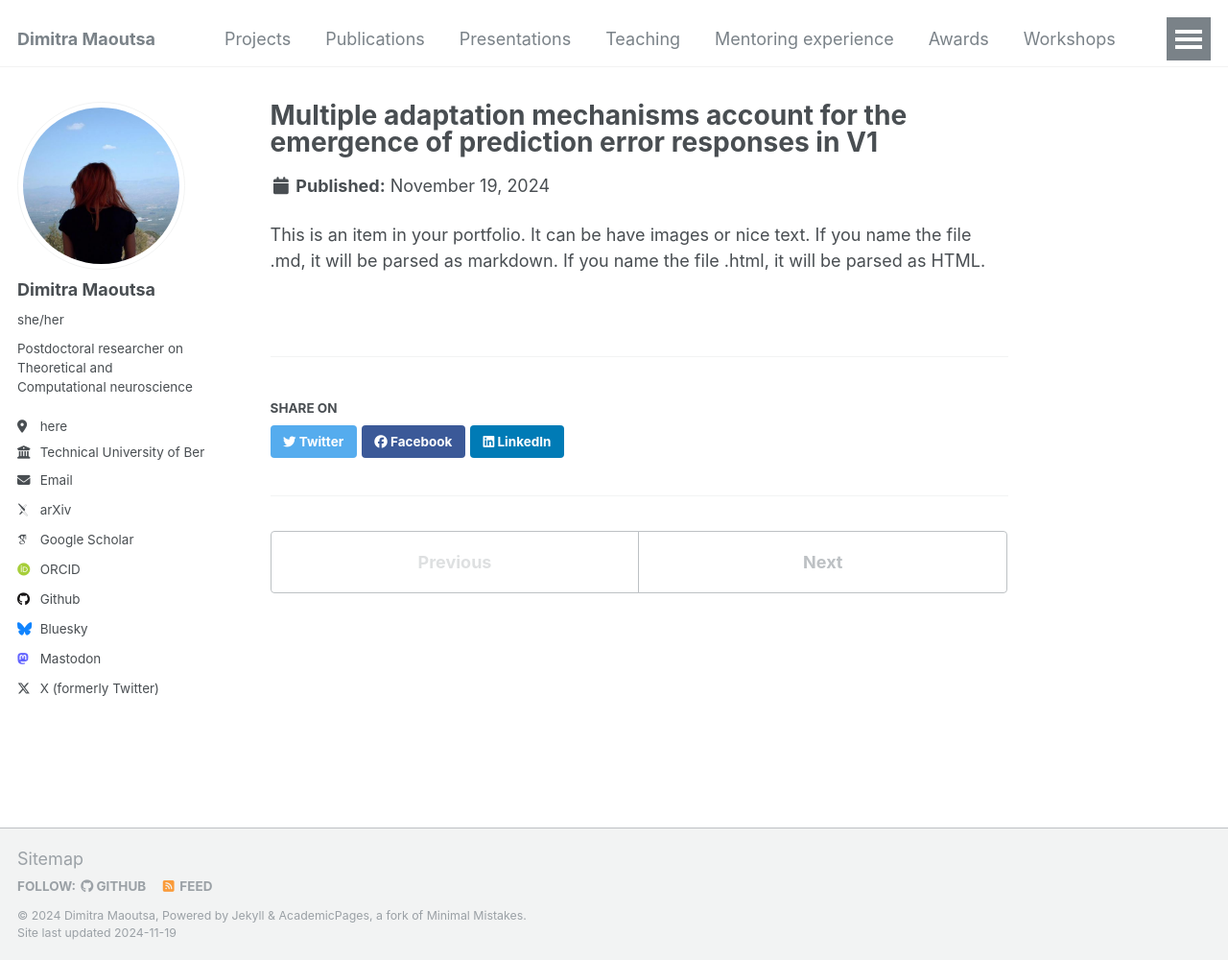
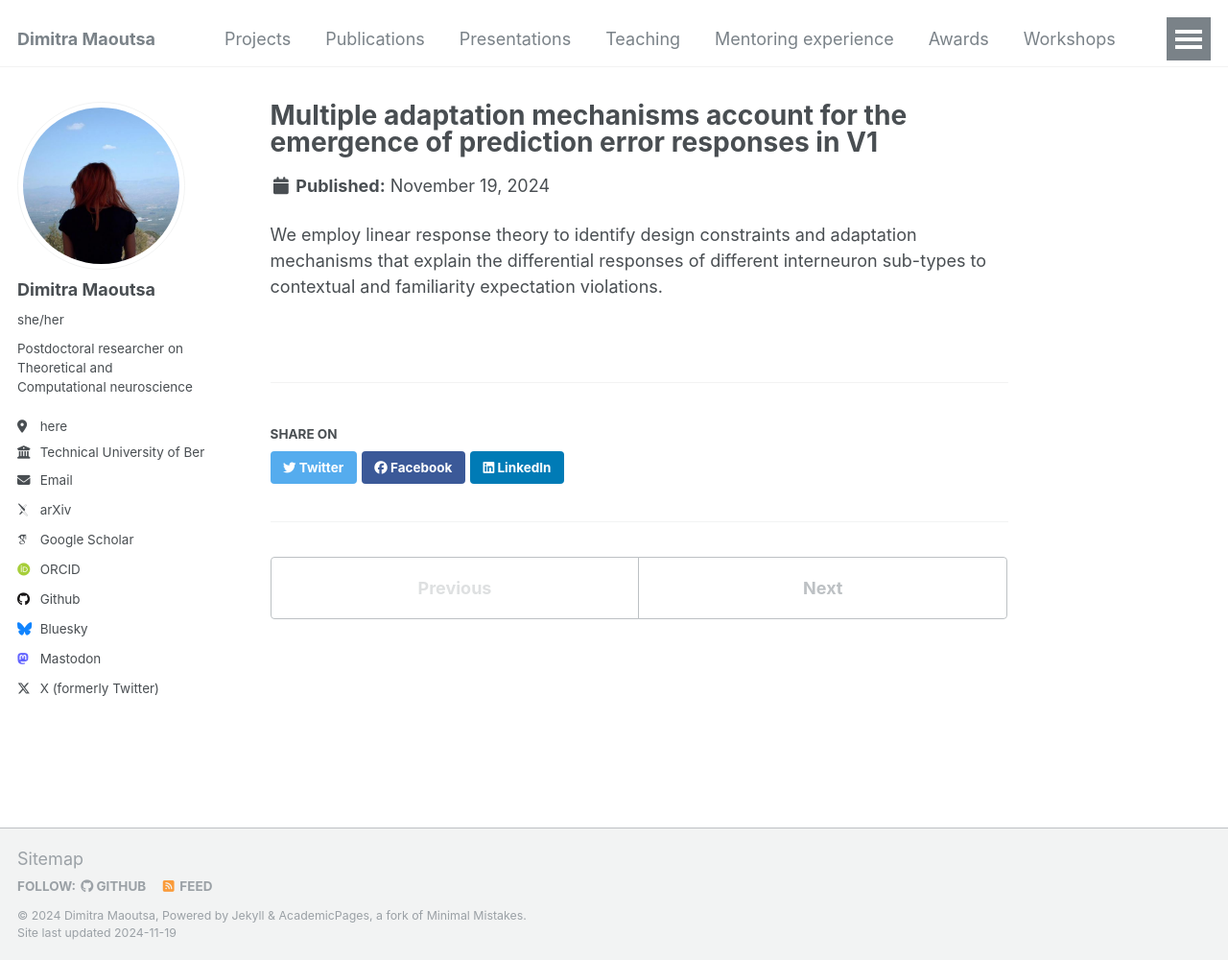
Before and after one commit to dimitra-maoutsa/dimitra-maoutsa.github.io, a Jekyll site: the page built from _portfolio/portfolio-1.md, in a window 1280 px wide and 1000 px high. Shown: the whole window at 96% size. Built offline with Jekyll 4.4.1, drawn with Linux system fonts in a browser that asks for light colours; some web fonts are replaced.

Commit message:
Update portfolio-1.md

```diff
--- a/_portfolio/portfolio-1.md
+++ b/_portfolio/portfolio-1.md
@@ -1,7 +1,7 @@
 ---
 title: "Multiple adaptation mechanisms account for the emergence of prediction error responses in V1"
-excerpt: "We identify the necessary recurrent plasticity mechanisms that explain the adaptation of responses to repeated stimulus presentations and the emergence of prediction error responses in a recurrent circuit model with multiple interneuron sub-types. <br/><img src='/images/500x300.png'>"
+excerpt: "We identify possible plasticity mechanisms that explain the adaptation of responses to repeated stimulus presentations and the emergence of prediction error responses in a recurrent circuit model with multiple interneuron sub-types. <br/><img src='/images/500x300.png'>"
 collection: portfolio
 ---
 
-This is an item in your portfolio. It can be have images or nice text. If you name the file .md, it will be parsed as markdown. If you name the file .html, it will be parsed as HTML.
+We employ linear response theory to identify design constraints and adaptation mechanisms that explain the differential responses of different interneuron sub-types to contextual and familiarity expectation violations.
```
